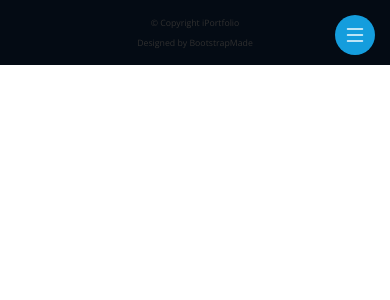
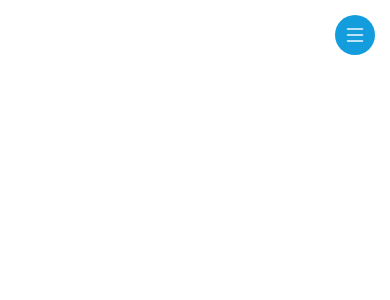
Before and after one commit to lekjos/portfolio-site, a Django app: template PortfolioSite/templates/base.html in a window 390 px wide. Shown: the top 300 px of the page. Run offline with Django 3.2, Linux system fonts and the light colour scheme; the template is opened without the code that fills it, so the values that code supplies are empty; some libraries are stand-ins or nearby versions.

Commit message:
hide footer on mobile

```diff
--- a/PortfolioSite/static/css/style.css
+++ b/PortfolioSite/static/css/style.css
@@ -903,8 +905,8 @@ section {
 
 @media (max-width: 1199px) {
   #footer {
-    position: static;
-    width: auto;
+    width: 300px;
     padding-right: 20px 15px;
+    left: -300px;
   }
 }
```
Also changed, not shown: other parts of PortfolioSite/static/css/style.css (+2 -0 lines).
